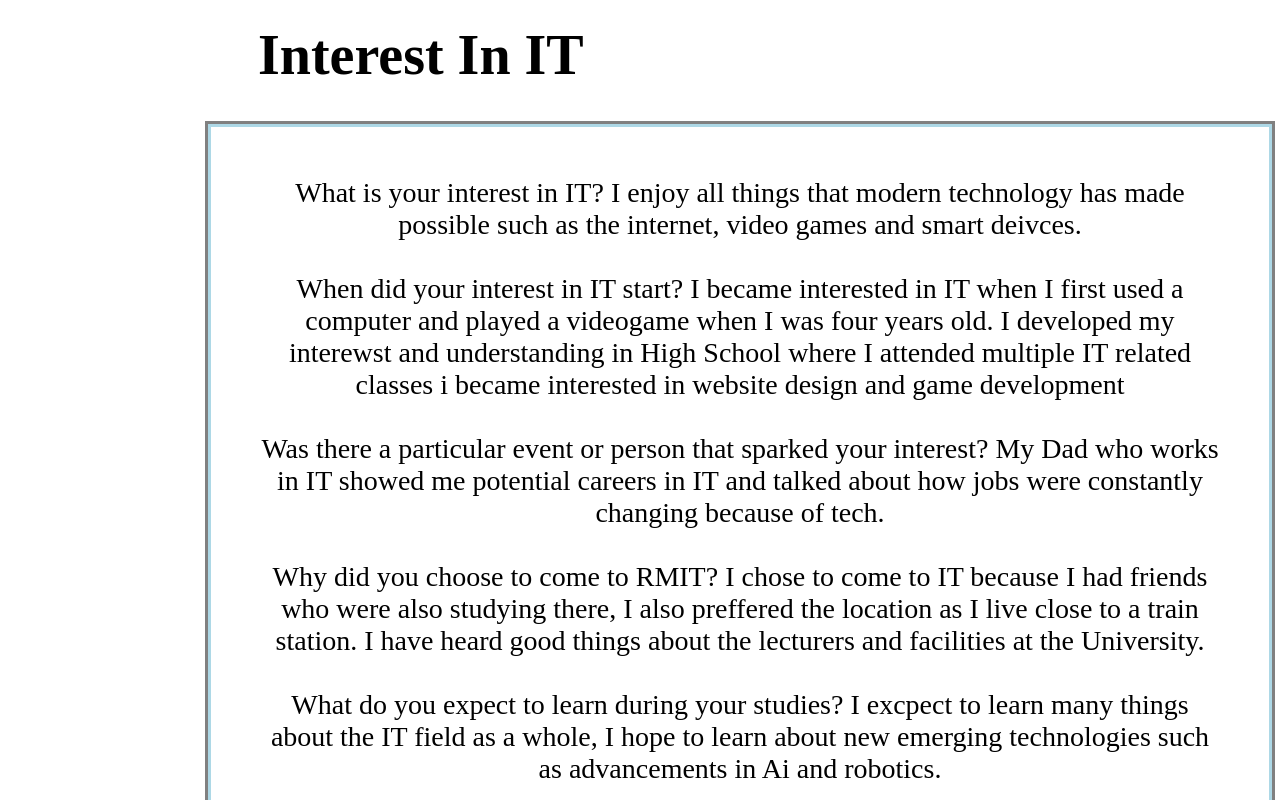
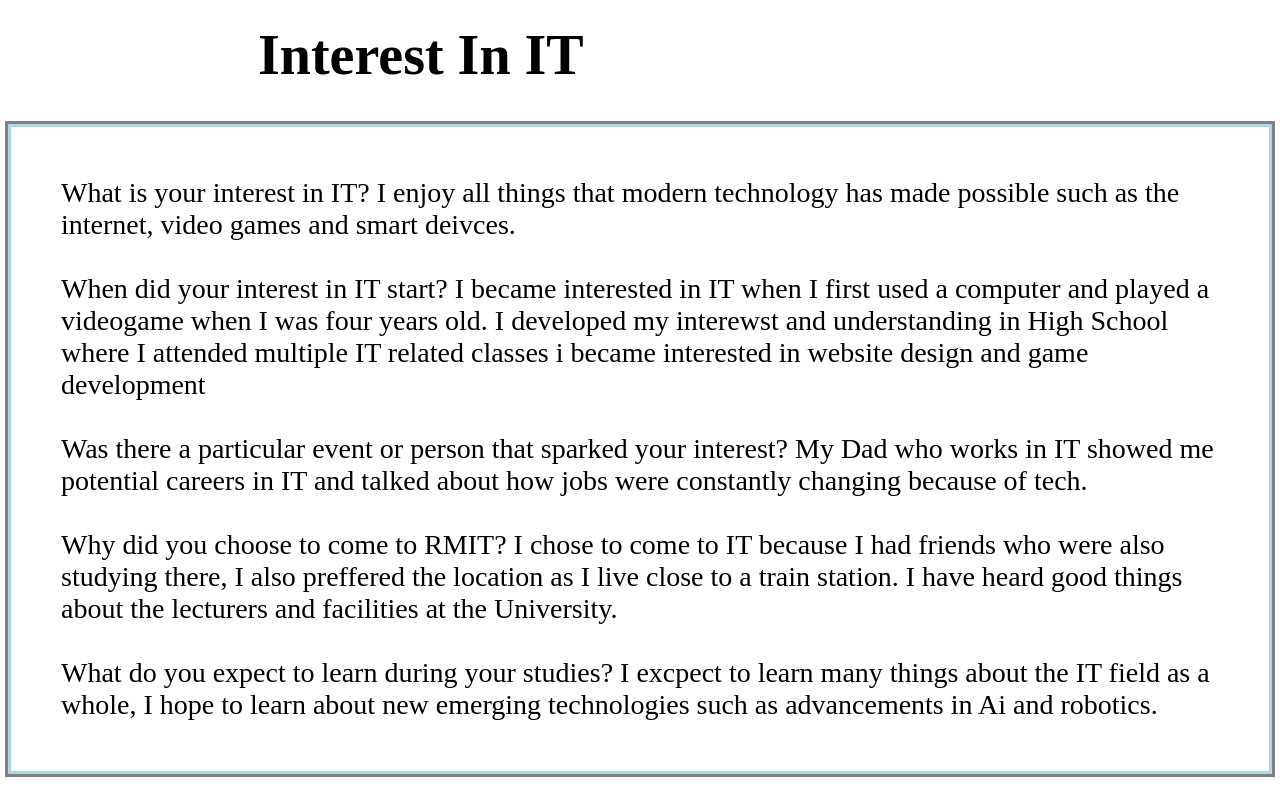
Before and after one commit to Gewarge/Assignment1, a plain HTML site: page index.html in a window 1280 px wide. Shown: the part 820-1620 px from the top of the page. Drawn offline with Linux system fonts and the light colour scheme.

Commit message:
Update index.html

```diff
--- a/index.html
+++ b/index.html
@@ -12,14 +12,14 @@
   outline: Grey solid 3px;
   margin: auto;
   padding: 50px;
-  text-align: center;
+  text-align: left;
 }
 
 h1 { margin-left:250px; }
 
 body {
   font-size: 28px;
- Background-colour: #000000;
+ Background-colour: black;
 }
 
 ul {
@@ -89,7 +89,7 @@ li a:hover {
 
  <h1> Interest In IT </h1>
 
- <p style= "margin-left:200px;"> What is your interest in IT?  I enjoy all things that modern technology has made possible such as the internet, video games and smart deivces.
+ <p style= "padding: 50px;"> What is your interest in IT?  I enjoy all things that modern technology has made possible such as the internet, video games and smart deivces.
   <br> <br>When did your interest in IT start? I became interested in IT when I first used a computer and played a videogame when I was four years old. I developed my interewst and understanding in High School where I attended multiple IT related classes i became interested in website design and game development
   <br> <br> Was there a particular event or person that sparked your interest? My Dad who works in IT showed me potential careers in IT and talked about how jobs were constantly changing because of tech.
   <br> <br> Why did you choose to come to RMIT? I chose to come to IT because I had friends who were also studying there, I also preffered the location as I live close to a train station. I have heard good things about the lecturers and facilities at the University.
```
